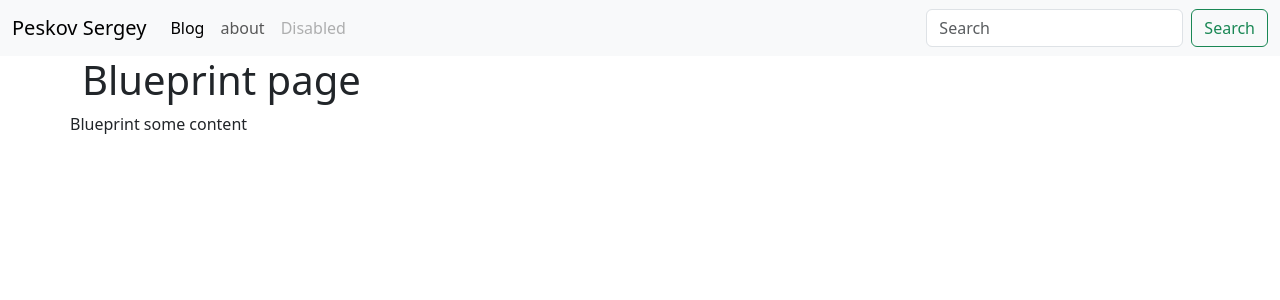
After one commit to devpeskov/flask-blog, a Flask app: page /blog/ in a window 1280 px wide. The commit adds this page. Shown: the top 300 px of the page. Run offline with Flask 2, Linux system fonts and the light colour scheme.

Commit message:
Add first blueprint

```diff
--- a/app.py
+++ b/app.py
@@ -1,6 +1,9 @@
 from flask import Flask  # type: ignore
 
 from config import Configuration
+from posts.blueprint import posts
 
 app = Flask(__name__)
 app.config.from_object(Configuration)
+
+app.register_blueprint(posts, url_prefix='/blog')
--- /dev/null
+++ b/posts/blueprint.py
@@ -0,0 +1,10 @@
+from flask import Blueprint  # type: ignore
+from flask import render_template
+
+
+posts = Blueprint('posts', __name__, template_folder='templates')
+
+
+@posts.route('/')
+def index():
+    return render_template('posts/index.html')
--- /dev/null
+++ b/posts/templates/posts/index.html
@@ -0,0 +1,13 @@
+{% extends 'base.html' %}
+
+{% block title %}
+  Blueprint
+{% endblock %}
+
+{% block content_title %}
+  Blueprint page
+{% endblock %}
+
+{% block content %}
+  Blueprint some content
+{% endblock %}
--- a/templates/base.html
+++ b/templates/base.html
@@ -8,17 +8,17 @@
 <body>
   <nav class="navbar navbar-expand-lg bg-body-tertiary">
     <div class="container-fluid">
-      <a class="navbar-brand" href="/">Peskov Sergey</a>
+      <a class="navbar-brand" href=" {{ url_for('index') }} ">Peskov Sergey</a>
       <button class="navbar-toggler" type="button" data-bs-toggle="collapse" data-bs-target="#navbarSupportedContent" aria-controls="navbarSupportedContent" aria-expanded="false" aria-label="Toggle navigation">
         <span class="navbar-toggler-icon"></span>
       </button>
       <div class="collapse navbar-collapse" id="navbarSupportedContent">
         <ul class="navbar-nav me-auto mb-2 mb-lg-0">
           <li class="nav-item">
-            <a class="nav-link active" aria-current="page" href="/">Home</a>
+            <a class="nav-link active" aria-current="page" href=" {{ url_for('posts.index') }} ">Blog</a>
           </li>
           <li class="nav-item">
-            <a class="nav-link" href="/about">about</a>
+            <a class="nav-link" href=" {{ url_for('about') }} ">about</a>
           </li>
           <li class="nav-item">
             <a class="nav-link disabled">Disabled</a>
--- a/view.py
+++ b/view.py
@@ -4,7 +4,6 @@ from app import app
 
 
 @app.route("/")
-@app.route("/blog")
 def index():
     return render_template("index.html")
 
```
